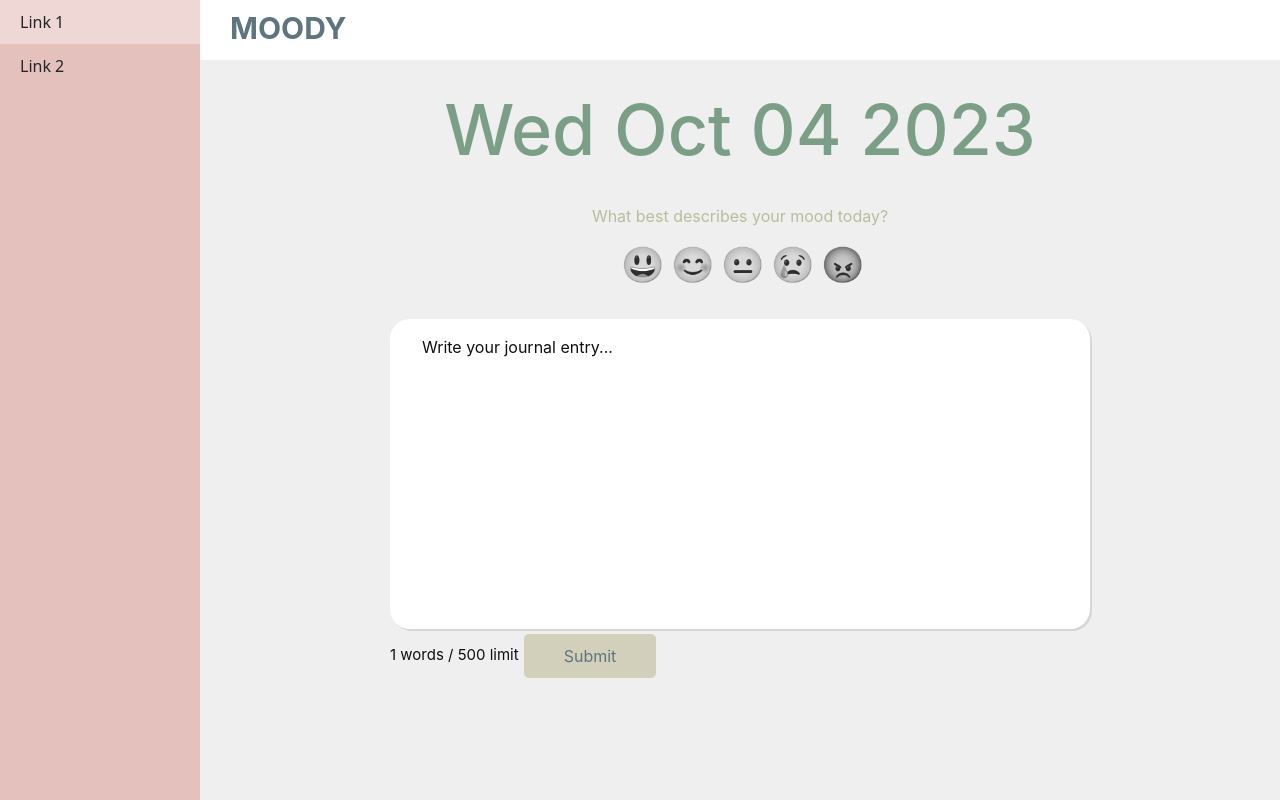
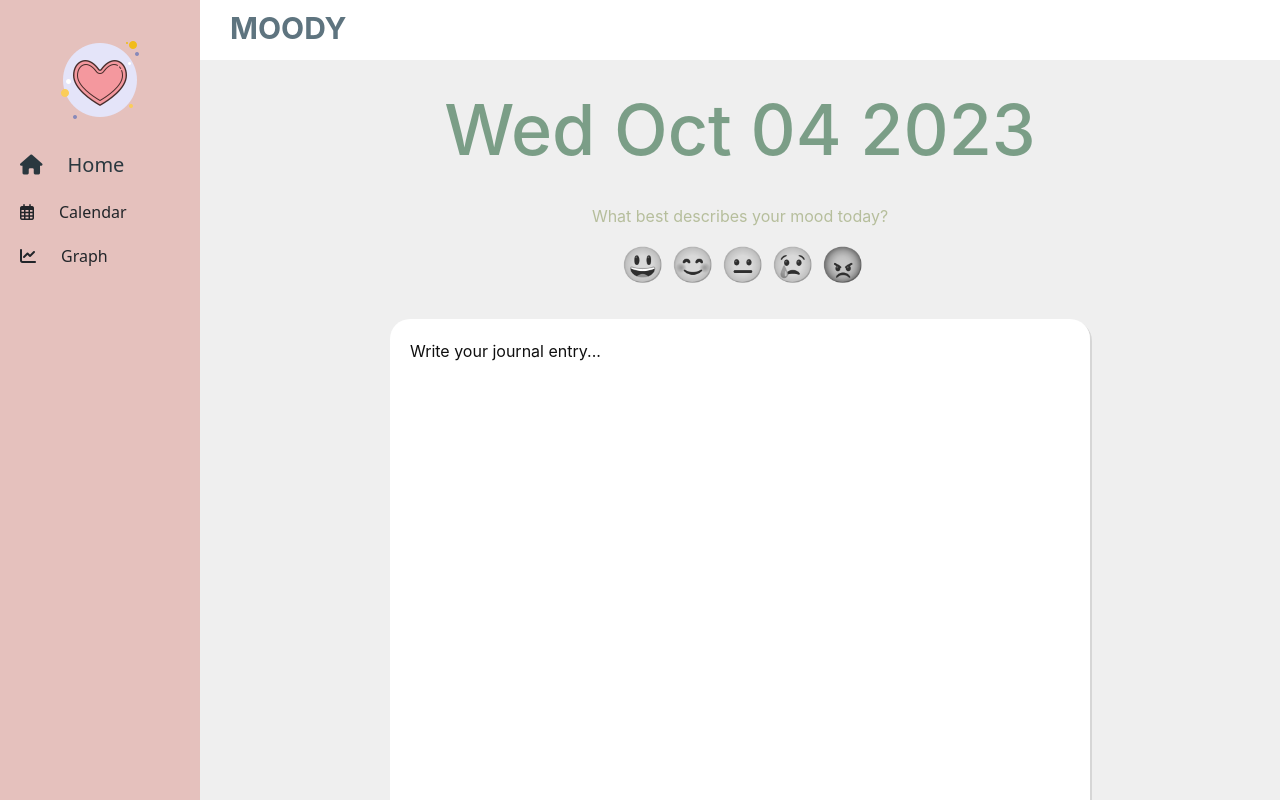
Before and after one commit to angenue/MoodJournal, a React (Create React App) app in the folder frontend/: page / in a window 1280 px wide. Built offline with nearby package versions, Linux system fonts and the light colour scheme; the HTML template or start-up script is replaced by a standard one.

Commit message:
made style changes

```diff
--- a/frontend/package.json
+++ b/frontend/package.json
@@ -4,6 +4,7 @@
   "private": true,
   "proxy": "http://localhost:5000",
   "dependencies": {
+    "@fortawesome/fontawesome-free": "^6.4.2",
     "@testing-library/jest-dom": "^5.17.0",
     "@testing-library/react": "^13.4.0",
     "@testing-library/user-event": "^13.5.0",
--- a/frontend/public/index.html
+++ b/frontend/public/index.html
@@ -3,6 +3,8 @@
   <head>
     <meta charset="utf-8" />
     <link rel="icon" href="%PUBLIC_URL%/favicon.ico" />
+    <link href="https://cdnjs.cloudflare.com/ajax/libs/font-awesome/6.0.0-beta3/css/all.min.css" rel="stylesheet">
+
     <meta name="viewport" content="width=device-width, initial-scale=1" />
     <meta name="theme-color" content="#000000" />
     <meta
--- a/frontend/src/components/HomePage.tsx
+++ b/frontend/src/components/HomePage.tsx
@@ -1,15 +1,21 @@
-import React, { useState } from 'react';
-import { Editor, EditorState } from 'draft-js';
-import handleSubmit from '../utils/handleSubmit';
-import 'draft-js/dist/Draft.css';
-import '../styles/HomePage.css';
+import React, { useState } from "react";
+import { Editor, EditorState } from "draft-js";
+import handleSubmit from "../utils/handleSubmit";
+import "draft-js/dist/Draft.css";
+import "../styles/HomePage.css";
 
 const HomePage = () => {
-  const [editorState, setEditorState] = useState(() => EditorState.createEmpty());
+  const [editorState, setEditorState] = useState(() =>
+    EditorState.createEmpty()
+  );
   const [selectedMood, setSelectedMood] = useState<string | null>(null);
+  const [wordLimitExceeded, setWordLimitExceeded] = useState(false);
+
 
   const handleEditorChange = (newEditorState: EditorState) => {
+    const wordCount = newEditorState.getCurrentContent().getPlainText().split(/\s/).length;
     setEditorState(newEditorState);
+    setWordLimitExceeded(wordCount > 500);
   };
 
   const handleSelectEmoji = (mood: string) => {
@@ -17,50 +23,50 @@ const HomePage = () => {
   };
 
   const handleFormSubmit = () => {
+    console.log('handleFormSubmit called');
     const formData = {
       mood: selectedMood,
       journalEntry: editorState.getCurrentContent().getPlainText(),
-      // Add other form data properties as needed
     };
     handleSubmit(formData);
   };
 
-
   return (
     <div className="home-page">
-      <h1 className='title'>MOODY</h1>
+      <h1 className="title">MOODY</h1>
 
-
-      <h1 className='todays-date'>{new Date().toDateString()}</h1>
+      <h1 className="todays-date">{new Date().toDateString()}</h1>
 
       <div className="emojis">
-      <div className="emoji-reaction-prompt">What best describes your mood today?</div>
+        <div className="emoji-reaction-prompt">
+          What best describes your mood today?
+        </div>
         <button
-  className={`emoji-reaction ${selectedMood === '😃' ? 'active' : ''}`}
+          className={`emoji-reaction ${selectedMood === "😃" ? "active" : ""}`}
           onClick={() => handleSelectEmoji("😃")}
         >
           😃
         </button>
         <button
-  className={`emoji-reaction ${selectedMood === '😊' ? 'active' : ''}`}
+          className={`emoji-reaction ${selectedMood === "😊" ? "active" : ""}`}
           onClick={() => handleSelectEmoji("😊")}
         >
           😊
         </button>
         <button
-  className={`emoji-reaction ${selectedMood === '😐' ? 'active' : ''}`}
+          className={`emoji-reaction ${selectedMood === "😐" ? "active" : ""}`}
           onClick={() => handleSelectEmoji("😐")}
         >
           😐
         </button>
         <button
-  className={`emoji-reaction ${selectedMood === '😢' ? 'active' : ''}`}
+          className={`emoji-reaction ${selectedMood === "😢" ? "active" : ""}`}
           onClick={() => handleSelectEmoji("😢")}
         >
           😢
         </button>
         <button
-  className={`emoji-reaction ${selectedMood === '😡' ? 'active' : ''}`}
+          className={`emoji-reaction ${selectedMood === "😡" ? "active" : ""}`}
           onClick={() => handleSelectEmoji("😡")}
         >
           😡
@@ -75,19 +81,18 @@ const HomePage = () => {
             placeholder="Write your journal entry..."
           />
         </div>
-        <div className='editor-addons'>
+        <div className="editor-addons">
         <div className="word-limit">
         {`${editorState.getCurrentContent().getPlainText().split(/\s/).length} words / 500 limit`}
         </div>
 
-        <button className="submit-button" onClick={handleFormSubmit}>
-        Submit
+          <button className="submit-button" disabled={wordLimitExceeded} onClick={handleFormSubmit}>
+            Submit Diary
           </button>
         </div>
       </div>
 
       {/*selectedMood && <div>You selected: {selectedMood}</div>*/}
-
     </div>
   );
 };
--- a/frontend/src/components/Sidebar.tsx
+++ b/frontend/src/components/Sidebar.tsx
@@ -1,12 +1,25 @@
-import React from 'react';
-import '../styles/Sidebar.css';
+import React from "react";
+import "../styles/Sidebar.css";
+import { Link } from "react-router-dom";
 
 const Sidebar = () => {
   return (
     <div className="sidebar">
+      <div className="logo">
+        <img src="/icons8-heart-100.png" alt="Logo" />
+      </div>
       <ul>
-        <li>Link 1</li>
-        <li>Link 2</li>
+        <li>
+          <Link to="/" className="Link">
+            <i className="fas fa-home" style={{ marginRight: '25px' }}></i>Home
+          </Link>
+        </li>
+        <li>
+        <i className="fa-regular fa-calendar-days" style={{ marginRight: '25px' }}></i>Calendar
+        </li>
+        <li>
+        <i className="fa-solid fa-chart-line" style={{ marginRight: '25px' }}></i>Graph
+        </li>
         {/* Add more links as needed */}
       </ul>
     </div>
--- a/frontend/src/styles/HomePage.css
+++ b/frontend/src/styles/HomePage.css
@@ -85,20 +85,24 @@
   .editor-container {
     margin: 0 auto;
     max-width: 700px;
-    padding: 0 var(1.5em);
   }
 
   .custom-editor .DraftEditor-root {
+    width: 700px;
+    max-width: 700px;
+    height: 500px;
+    max-height: 500px;
+    overflow-y: auto;
+    overflow-x: hidden;
     background: #FFFFFF;
-	font-size: 1em;
-	line-height: 1.5em;
+    font-size: 1em;
+    line-height: 1.5em;
+    padding: 20px; /* Adjust padding */
+    border-radius: 20px;
+    box-shadow: 2px 2px 0px hsla(0, 0%, 0%, 0.1);
+    box-sizing: border-box;
+  }
 
-	padding: 1em 2em;
-  	height: 310px;
-
-	border-radius: 20px;
-	box-shadow: 2px 2px 0px hsla( 0, 0%, 0%, 0.1 );
-  }
 
   .DraftEditor-root .public-DraftEditorPlaceholder-root {
     color: #0F0F0F;
@@ -106,8 +110,8 @@
 
   .editor-addons {
     display: flex;
-	flex-direction: row;
-	align-items: center;
+  justify-content: space-between;
+  align-items: center;
   }
 
   .word-limit {
@@ -130,3 +134,12 @@
   .submit-button:hover {
     background-color: #E3E1D3;
   }
+
+  .disabled-button {
+    background-color: #ccc; /* Use the desired grey color */
+    cursor: not-allowed;
+  }
+
+  .disabled-button:hover {
+    background-color: #ccc; /* Use the desired grey color */
+  }
--- a/frontend/src/styles/Sidebar.css
+++ b/frontend/src/styles/Sidebar.css
@@ -1,6 +1,16 @@
 .sidebar {
-  width: 200px; /* Adjust the width as needed */
+  width: 200px;
   background-color: #e5c1bd;
+  }
+
+  .logo {
+    text-align: center;
+    padding: 10px;
+    padding-top: 30px;
+  }
+
+  .logo img {
+    max-width: 100%;
   }
 
   .sidebar ul {
@@ -11,6 +21,13 @@
   .sidebar li {
     padding: 10px 20px;
     cursor: pointer;
+
+  }
+
+  .Link {
+    text-decoration: none;
+    color: #2a383f;
+    font-size: 20px;
   }
 
   .sidebar li:hover {
```
Also changed, not shown: frontend/src/App.tsx (+5 -2 lines), frontend/public/icons8-heart-100.png (added), 1 other file (tests, documents, lock files or other folders). Lines whose indentation alone changed are shown as unchanged.
